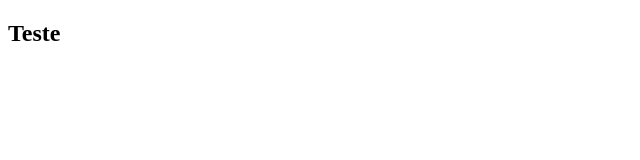
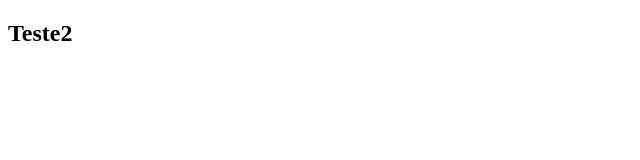
Before and after one commit to EdivaldoPereira/treinaweb_git, a plain HTML site: page index.html in a window 1280 px wide. Shown: the full height of the page, 0-640 px from the left. Drawn offline with Linux system fonts and the light colour scheme.

Commit message:
trabalhando com branch

```diff
--- a/index.html
+++ b/index.html
@@ -4,6 +4,6 @@
 	<title></title>
 </head>
 <body>
-	<h2>Teste</h2>
+	<h2>Teste2</h2>
 </body>
 </html>
```
